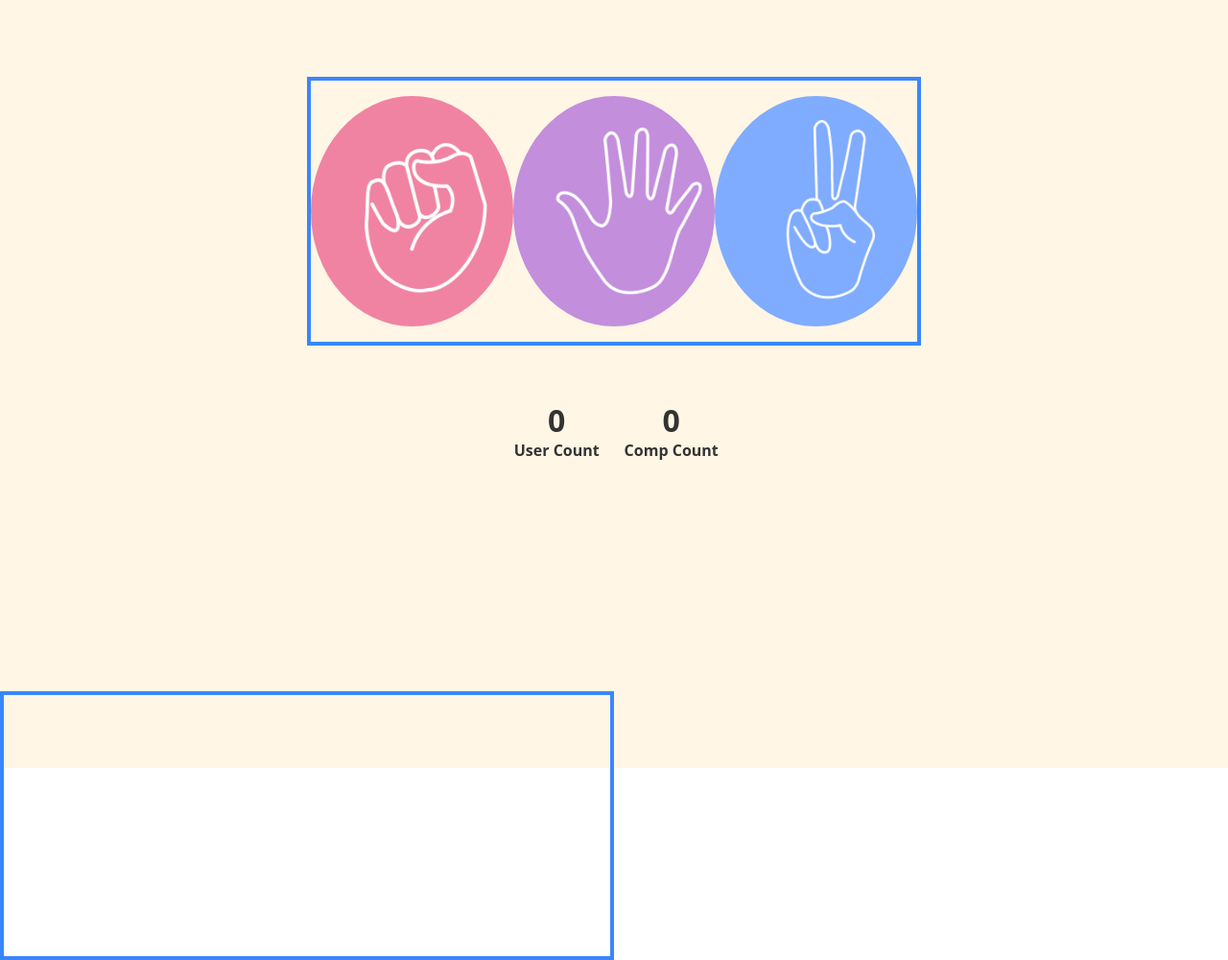
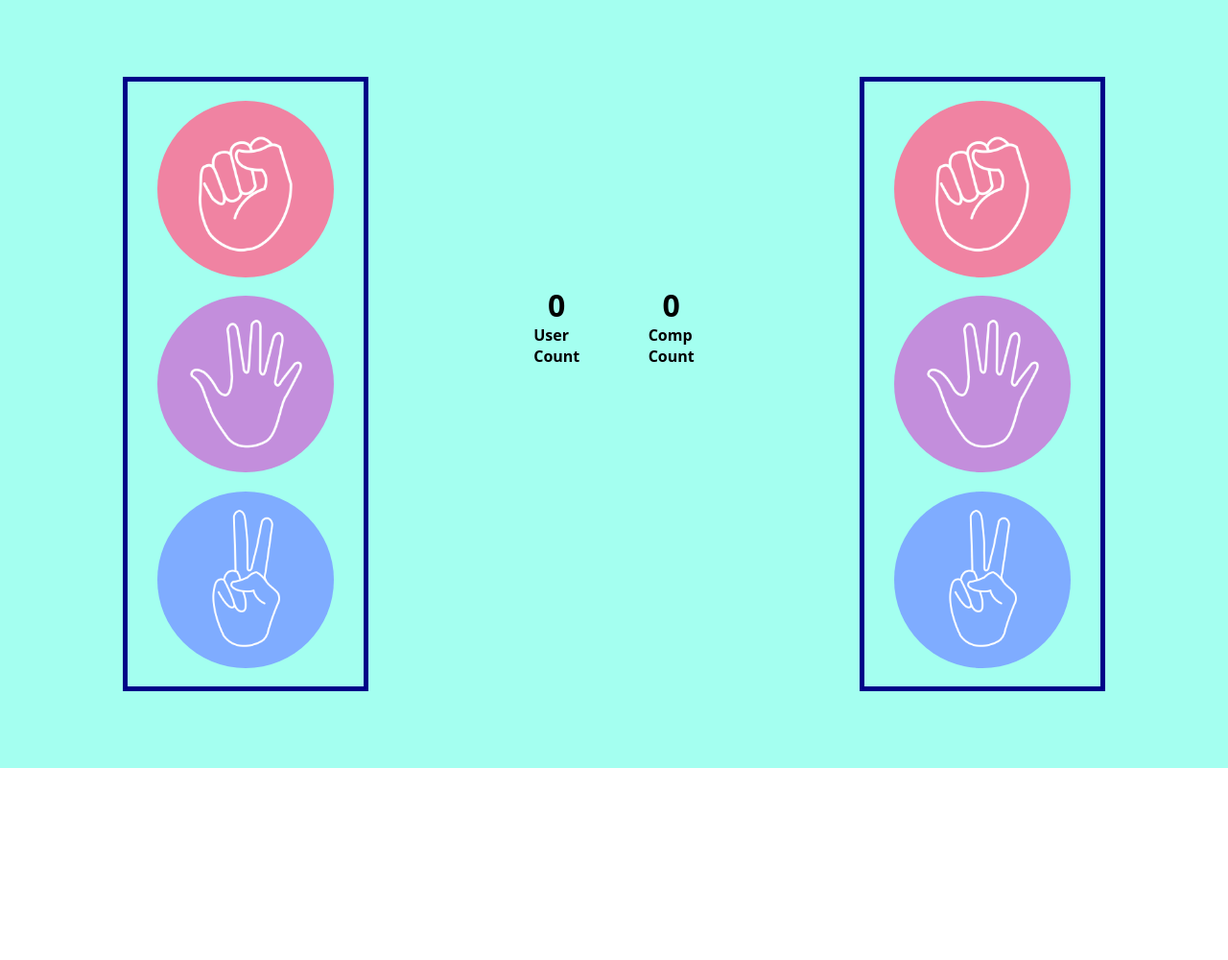
Before and after one commit to KaushikParab/Rock-Paper-Scissor-Game, a plain HTML site: page index.html in a window 1280 px wide. Shown: the whole page at 96% size. After the commit the page ends 800 px from the top, so only its background shows below. Drawn offline with Linux system fonts and the light colour scheme; files whose address does not match are found by name.

Commit message:
Update style.css

```diff
--- a/style.css
+++ b/style.css
@@ -4,7 +4,7 @@
 }
 
 .game {
-    background-color: #FFF6E5;
+    background-color: rgba(0, 255, 213, 0.356);
     width: 100%;
     height: 100vh;
 }
@@ -12,36 +12,35 @@
 .game-choice {
     display: flex;
     justify-content: center;
-    width: 100%;
-    height: 50vh;
+    align-items: center;
+    left: 0%;
+    width: 40vw;
+    height: 100vh;
 }
+
 .options {
     box-sizing: border-box;
-    border: 4px solid #3A86FF;
-    height: 35vh;
-    width: 50vw;
+    border: 5px solid rgb(0, 2, 136);
+    height: 80vh;
+    width: 20vw;
     position: relative;
-    top: 10vh;
     display: flex;
+    flex-direction: column;
+    align-items: center;
     justify-content: space-evenly;
-    align-items: center;
-
 }
 
-.choice {
+.images{
     box-sizing: border-box;
     border-radius: 50%;
-    height: 30vh;
-    width: 30vh;
+    height: 23vh;
+    width: 23vh;
     background-size: cover;
 }
 
-.choice:hover{
+.images:hover{
     border: 5px solid black;
-    transform: scale(1.05);
-    transition: all 0.3s ease;
 }
-
 
 .img1{
     background-image: url("rock.png");
@@ -53,13 +52,17 @@
     background-image: url("scissors.png");
 }
 
-
 .game-result {
+    position: absolute;
+    top: 50%;
+    bottom: 50%;
+    left: 50%;
+    right: 50%;
     display: flex;
     justify-content: center;
+    align-items: center;
 }
 .result {
-    /* background-color: green; */
     height: 30vh;
     width: 40vw;
     top: 50vh;
@@ -68,15 +71,15 @@
 }
 
 .result-count {
+    /* background-color: rgba(184, 135, 11, 0.295); */
     height: 15vh;
     width: 20vw;
     display: flex;
     justify-content: space-evenly;
     align-items: center;
-    color: #333333;
 }
 
-.count{
+.count {
     height: 13vh;
     width: 8vw;
     display: flex;
@@ -85,19 +88,17 @@
     font-weight: 750;
 }
 
-.count p{
+.count p {
     position: absolute;
     margin-top: 50px;
 }
-.count h1{
+.count h1 {
     position: absolute;
     margin-top: 8px;
 }
 
-
 .result-note {
     position: absolute;
-    /* background-color: red; */
     height: max-content;
     width: max-content;
     margin-top: 100px;
@@ -109,9 +110,23 @@
 
 .msg-div {
     box-sizing: border-box;
-    /* background-color: blue; */
-    color: #FFFFFF;
+    color: white;
     padding: 10px;
     border-radius: 10px;
     font-family: system-ui, -apple-system, BlinkMacSystemFont, 'Segoe UI', Roboto, Oxygen, Ubuntu, Cantarell, 'Open Sans', 'Helvetica Neue', sans-serif;
 }
+
+.com-choice{
+    position: absolute;
+    display: flex;
+    justify-content: center;
+    align-items: center;
+    width: 40vw;
+    height: 100vh;
+    right: 0%;
+    top: 0%;
+}
+
+.active-border {
+    border: 5px solid black;
+}
```
